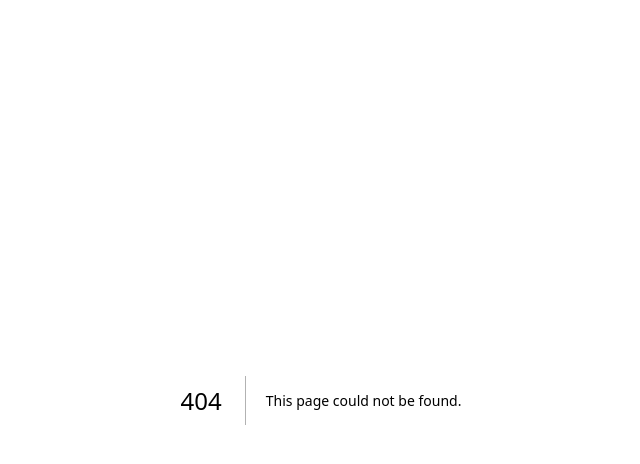
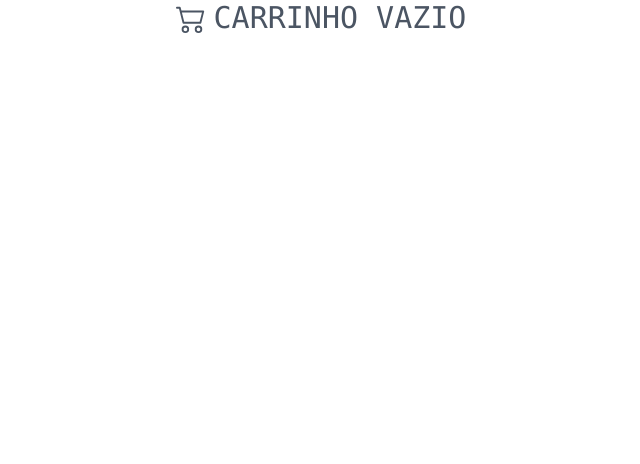
Before and after one commit to lucasptcastro/e-commerce, a Next.js app: page /carrinho/emptyCart in a window 1280 px wide. Before the commit this address had no page. Shown: the top 464 px of the page, without its empty margins (319-959 px from the left). Built offline with nearby package versions, Linux system fonts and the light colour scheme.

Commit message:
✨ feat: created emptyCart component

```diff
--- /dev/null
+++ b/src/pages/carrinho/emptyCart.tsx
@@ -0,0 +1,14 @@
+"use client";
+// React
+import React from "react";
+// Icons
+import { BsCart2 } from "react-icons/bs";
+
+export default function EmptyCar() {
+  return (
+    <div className="flex justify-center items-center gap-[1vh] text-3xl font-mono w-full text-gray-600">
+      <BsCart2 />
+      <h1>CARRINHO VAZIO</h1>
+    </div>
+  );
+}
```
